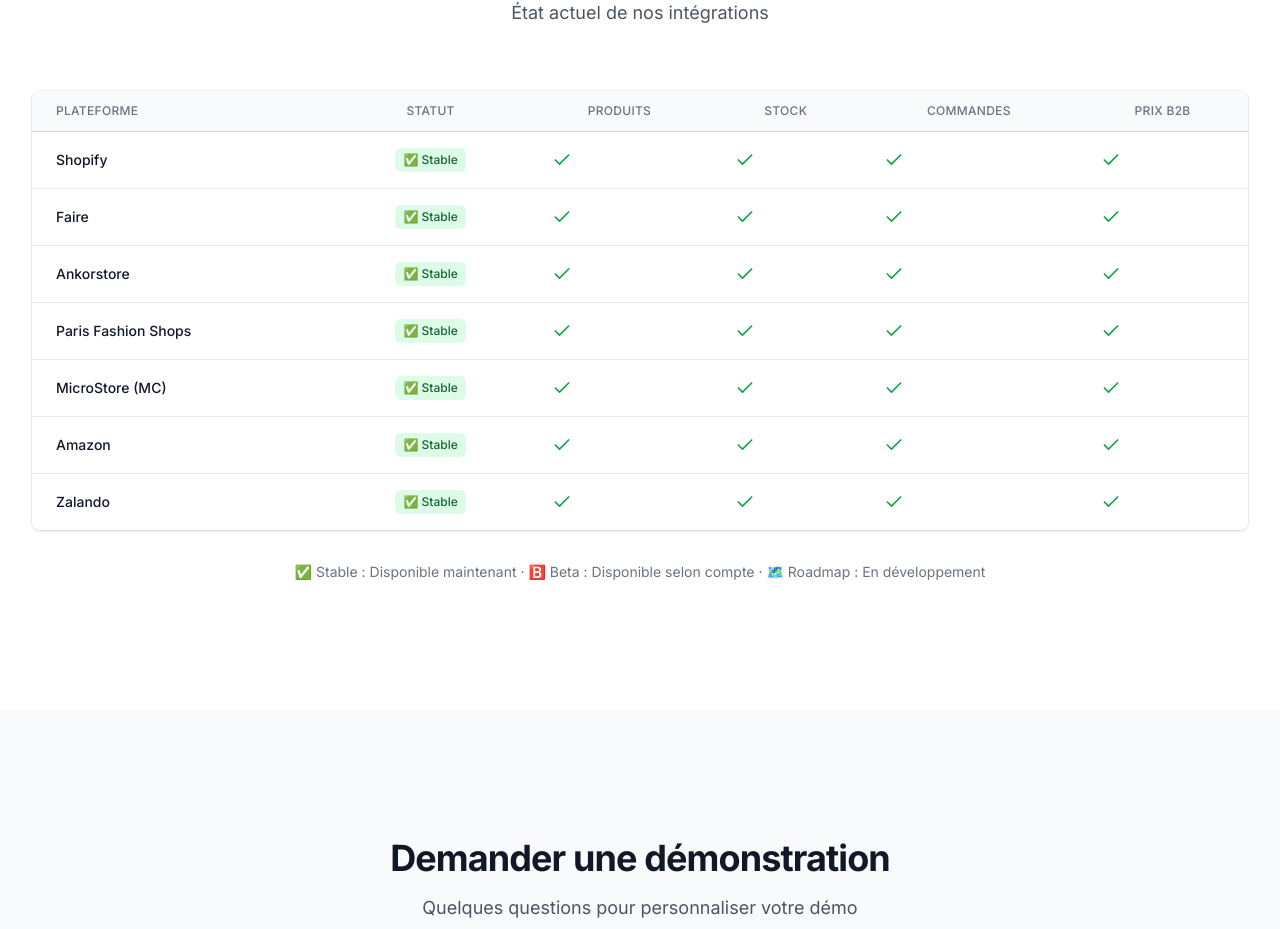
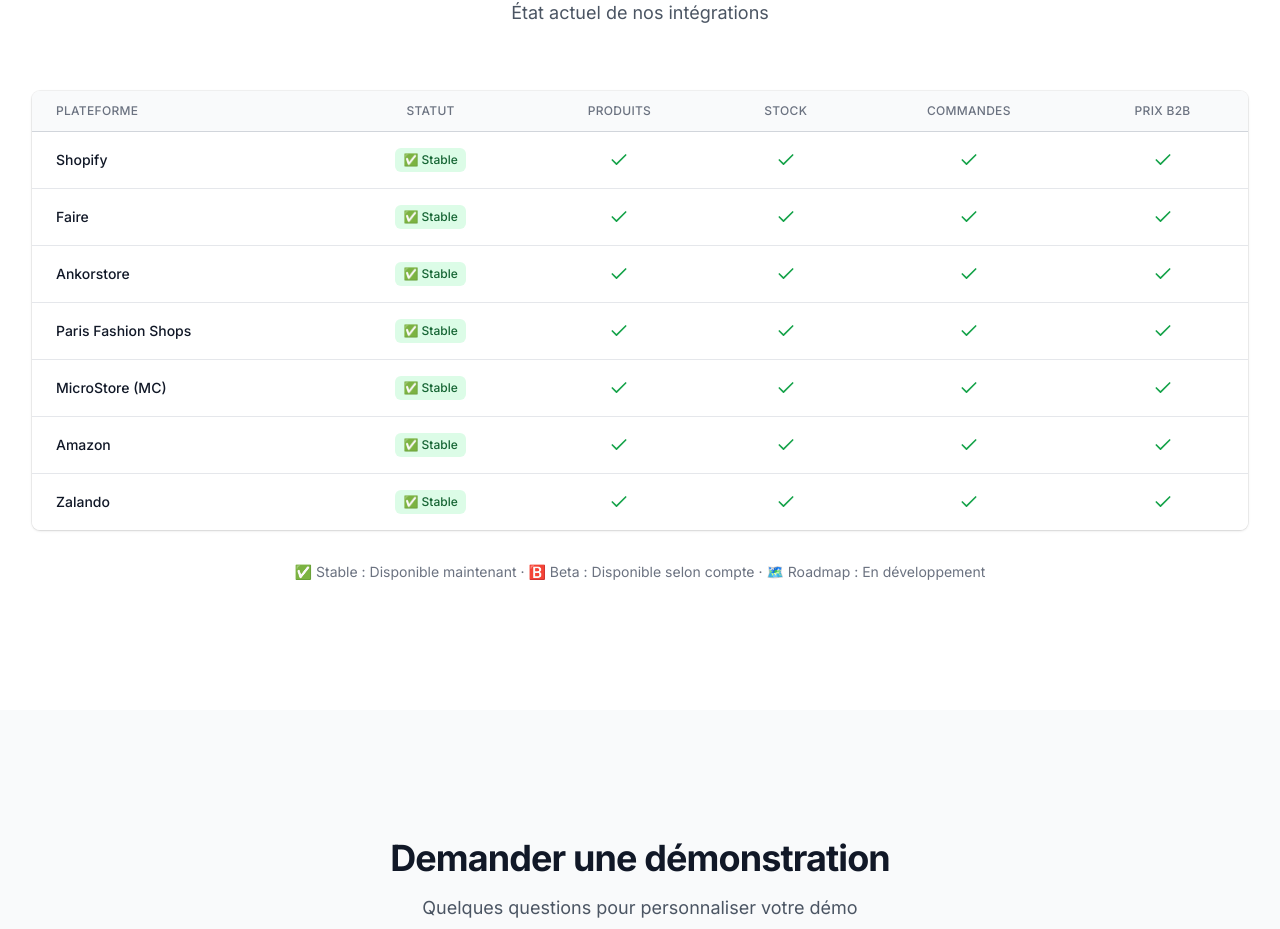
Before and after one commit to fred1433/sync-b2b-mode, a Next.js app: page / in a window 1280 px wide. Shown: the part 2250-3179 px from the top of the page. Built offline with nearby package versions, Linux system fonts and the light colour scheme; no server answers.

Commit message:
Fix: Alignement tableau connecteurs
- Icônes maintenant parfaitement centrées
- Meilleure lisibilité sur mobile
- Colonnes bien alignées avec leurs titres

```diff
--- a/components/ConnectorTable.tsx
+++ b/components/ConnectorTable.tsx
@@ -80,17 +80,25 @@
                   <td className="whitespace-nowrap px-6 py-4 text-center text-sm text-gray-500">
                     <StatusBadge status={connector.status} />
                   </td>
-                  <td className="whitespace-nowrap px-6 py-4 text-center text-sm text-gray-500">
-                    <StatusIcon status={connector.features.products} />
+                  <td className="whitespace-nowrap px-6 py-4 text-sm text-gray-500">
+                    <div className="flex justify-center">
+                      <StatusIcon status={connector.features.products} />
+                    </div>
                   </td>
-                  <td className="whitespace-nowrap px-6 py-4 text-center text-sm text-gray-500">
-                    <StatusIcon status={connector.features.inventory} />
+                  <td className="whitespace-nowrap px-6 py-4 text-sm text-gray-500">
+                    <div className="flex justify-center">
+                      <StatusIcon status={connector.features.inventory} />
+                    </div>
                   </td>
-                  <td className="whitespace-nowrap px-6 py-4 text-center text-sm text-gray-500">
-                    <StatusIcon status={connector.features.orders} />
+                  <td className="whitespace-nowrap px-6 py-4 text-sm text-gray-500">
+                    <div className="flex justify-center">
+                      <StatusIcon status={connector.features.orders} />
+                    </div>
                   </td>
-                  <td className="whitespace-nowrap px-6 py-4 text-center text-sm text-gray-500">
-                    <StatusIcon status={connector.features.pricing} />
+                  <td className="whitespace-nowrap px-6 py-4 text-sm text-gray-500">
+                    <div className="flex justify-center">
+                      <StatusIcon status={connector.features.pricing} />
+                    </div>
                   </td>
                 </tr>
               ))}
```
Also changed, not shown: 1 other file (tests, documents, lock files or other folders).
